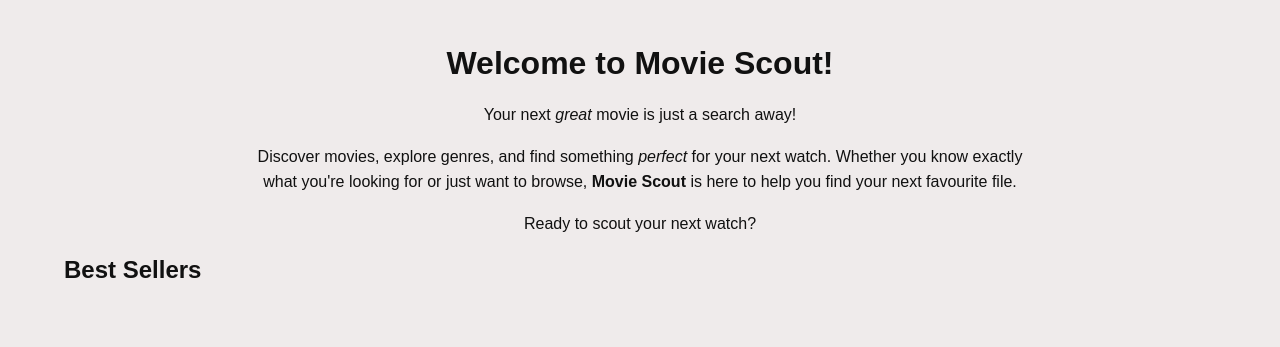
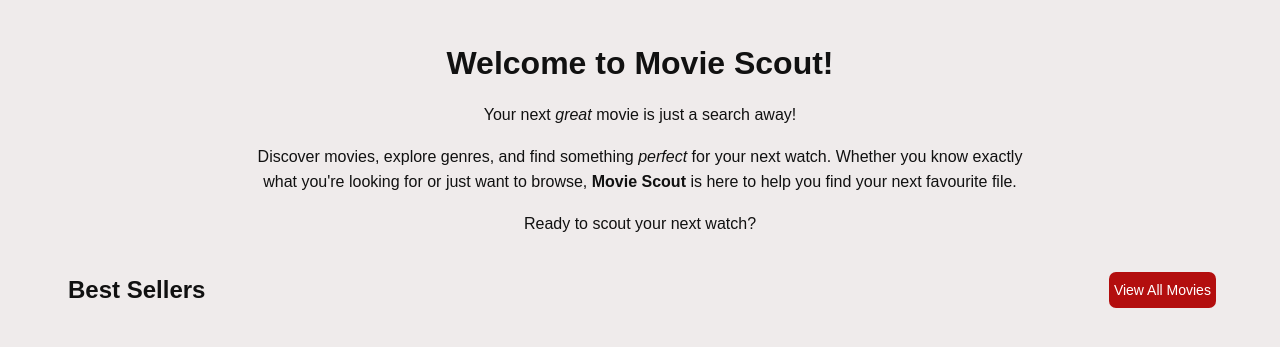
Before and after one commit to rivettj-glitch/movie_website_absolute_final, a Flask app: page / in a window 1280 px wide. Shown: the part 69-416 px from the top of the page. Run offline with Flask 3, Linux system fonts and the light colour scheme; data that the repository does not hold is empty; parts of the project's set-up code (start-up, migrations or seed data) failed here and were passed over; some libraries are stand-ins or nearby versions.

Commit message:
Version 12 - Final improvements

```diff
--- a/static/main.css
+++ b/static/main.css
@@ -146,7 +146,7 @@ h2 {
     background-color: #b30e0e;
     color: white;
     border-radius: 7px;
-    font-size: 15px;
+    font-size: 14px;
     text-decoration: none;
 }
 
@@ -483,3 +483,12 @@ h4 {
     line-height: 1.6;
     color: #444444;
 }
+
+.home {
+    display: flex;
+    justify-content: space-between;
+    align-items: center;
+    margin: 20px auto;
+    max-width: 1200px;
+    width: 90%;
+}
--- a/templates/index.html
+++ b/templates/index.html
@@ -24,8 +24,10 @@
 
     <p>Ready to scout your next watch?</p>
 
-
-    <h2>Best Sellers</h2>
+    <div class="home">
+        <h2>Best Sellers</h2>
+        <a href="/movies" class="view-all">View All Movies</a>
+    </div>
     <div class="movie-grid">
     {% for best_seller in best_sellers %}
         <a href="{{url_for('movie_details', movie_id=best_seller[0])}}" class="movie-link">
--- a/templates/movies.html
+++ b/templates/movies.html
@@ -21,7 +21,7 @@
         <a href="/movies" class="view-all">View All Movies</a>
 
         <form method="GET" action="/movies" class="search-form">
-            <input type="text" name="search" placeholder="Search for a movie...">
+            <input type="text" name="search" placeholder="Search for a movie..." value="{{request.args.get('search', '')}}">
             <button type="submit">Search</button>
         </form>
     </div>
```
Also changed, not shown: 1 other file.
